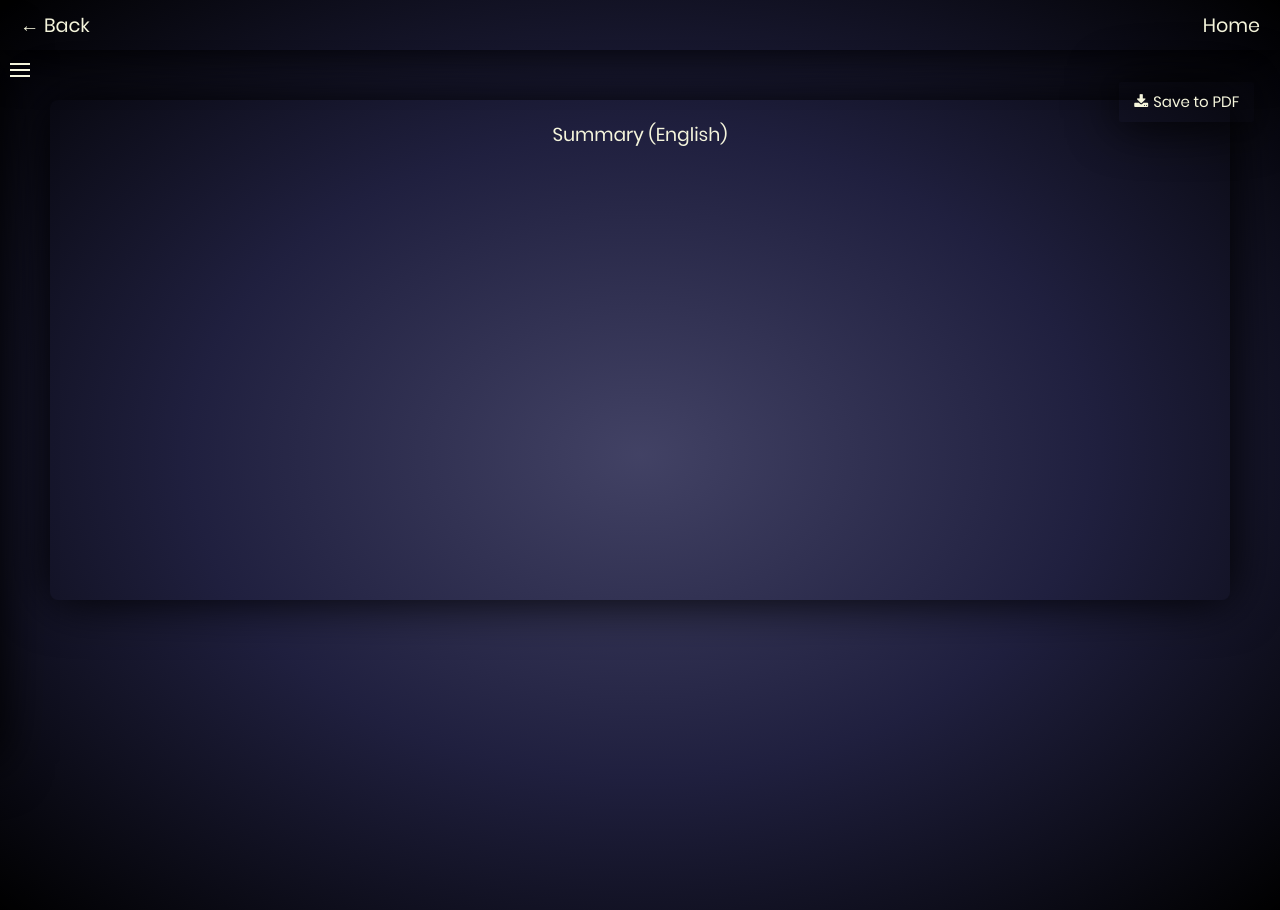
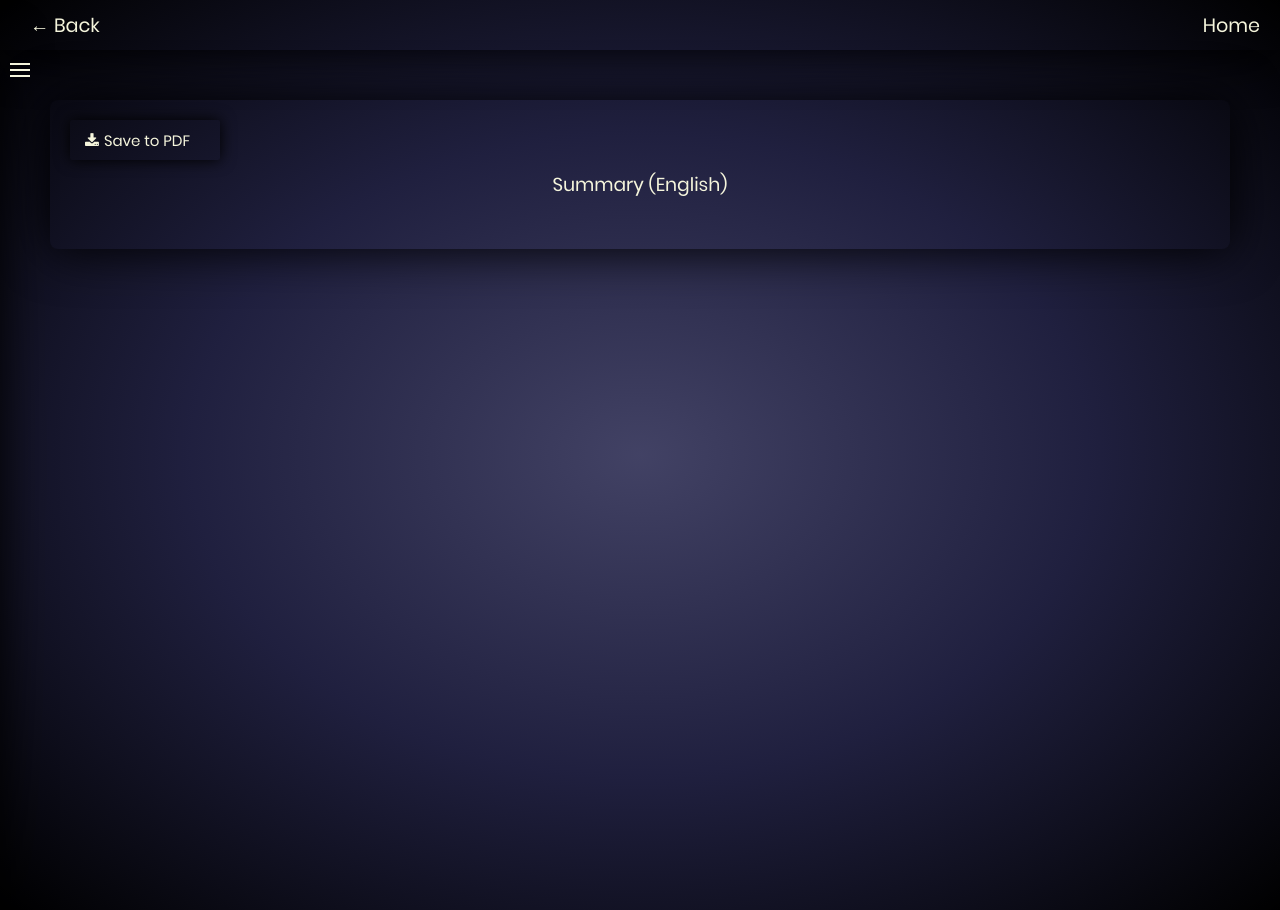
Before and after one commit to bhavya7612/yt-summarizer-vercel, a Flask app: page /output in a window 1280 px wide. Run offline with Flask 3, Linux system fonts and the light colour scheme.

Commit message:
Add files via upload

```diff
--- a/static/css/output.css
+++ b/static/css/output.css
@@ -12,16 +12,15 @@
     padding: 0;
     box-sizing: border-box;
     font-family: 'Poppins', sans-serif;
+    print-color-adjust: exact !important;
+    -webkit-print-color-adjust: exact !important;
 }
 
-html, body {
+body {
     width: 100vw;
     height: 100vh;
     color: beige;
     overflow-x: hidden;
-}
-
-body {
     background-image: radial-gradient(ellipse, rgba(9, 9, 54, 0.767), rgba(4, 4, 39, 0.89), black);
 }
 
@@ -31,17 +30,17 @@ header {
     width: 100%;
     justify-content: space-between;
     align-items: center;
-    padding: 20px;
+    padding: 20px 20px 20px 30px;
     box-shadow: 0px 0px 50px black;
-}
-
-h2 {
-    margin-top: 30px;
 }
 
 h2, h3 {
     text-align: center;
     font-weight: normal;
+}
+
+h2 {
+    margin-top: 30px;
 }
 
 h3 {
@@ -53,6 +52,10 @@ a {
     text-decoration: none;
     font-size: larger;
 }
+
+/* .lang-container {
+    height: fit-content;
+} */
 
 .lang-container input {
     display: none;
@@ -103,7 +106,7 @@ a {
 .tab-container {
     width: 180px;
     padding: 0 30px 0 30px;
-    height: fit-content;
+    height: 100%;
     position: absolute;
     top: 50px;
     box-shadow: 0px 0px 50px black;
@@ -122,15 +125,16 @@ a {
     width: 100%;
     padding: 20px;
     transition: 0.5s ease;
+    height: 100%;
 }
 
 .sum-container {
     margin: 30px;
     padding: 20px;
     border-radius: 8px;
-    height: 500px;
+    /* height: 500px; */
     text-align: justify;
-    overflow-y: auto;
+    overflow: auto;
     box-shadow: 0px 0px 50px black;
 }
 
@@ -154,10 +158,12 @@ a {
 }
 
 .btn {
-    position: absolute;
-    top: 9%;
-    right: 2%;
+    /* position: absolute; */
+    /* top: 7%; */
+    /* right: 2%; */
+    width: 150px;
     padding: 15px;
+    margin-bottom: 10px;
     display: flex;
     align-items: center;
     height: 40px;
@@ -165,7 +171,7 @@ a {
     gap: 5px;
     border-radius: 2px;
     font-size: 15px;
-    box-shadow: 0px 0px 50px black;
+    box-shadow: 0px 0px 15px black;
 }
 
 .btn #btn-print-this {
@@ -212,7 +218,7 @@ input:checked ~ .tab-container {
 }
 
 @media print {
-    .btn {
+    .btn, label, header {
         display: none;
     }
 }
--- a/templates/output.html
+++ b/templates/output.html
@@ -43,11 +43,11 @@
         </label>
         <div class="content-container" id="content-container">
             <h2>{{vid_title}}</h2>
-            <div class="btn" id="btn">
-                <button id="btn-print-this"><i class="fa fa-download"></i></button>
-                <p>Save to PDF</p>
-            </div>
             <div class="sum-container" id="sum-container">
+                <div class="btn" id="btn" onclick="window.print()">
+                    <button id="btn-print-this"><i class="fa fa-download"></i></button>
+                    <p>Save to PDF</p>
+                </div>
                 <section id="transcript" class="content">
                     <h3>Transcript</h3>
                     <p>{{transcript}}</p>
@@ -120,8 +120,6 @@
         </div>
 
     </div>
-    <script src="https://code.jquery.com/jquery-3.7.1.min.js"></script>
-    <script src="../static/js/printThis.js"></script>
     <script>
         function activateTab(selectedTab, contentId) {
         const tabs = document.querySelectorAll('.tab');
@@ -133,16 +131,6 @@
         selectedTab.classList.add('active');
         document.getElementById(contentId).classList.add('active');
         }
-
-        $(document).ready(function(){
-            $('#btn').click(function(){
-                $('#content-container').printThis({
-                    importCSS: true,
-                    importStyle: true,
-                    loadCSS: "../static/css/output.css"
-                });
-            })
-        })
     </script>
 </body>
 </html>
```
